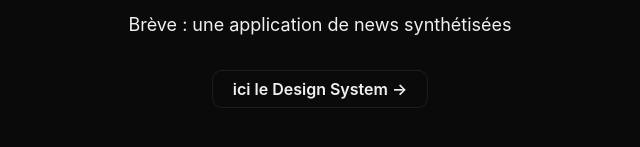
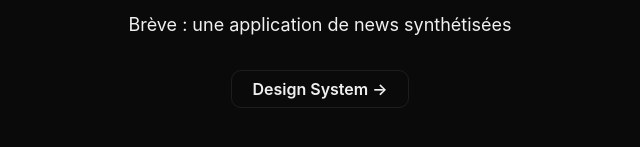
Before and after one commit to JulienTom33/breve, a React (Vite) app: page / in a window 1280 px wide. Shown: the part 365-512 px from the top of the page, without its empty margins (320-960 px from the left). Built offline with nearby package versions, Linux system fonts and the light colour scheme; a web font is replaced by a local one.

Commit message:
fix: rename button to \"Design System →\" #93

```diff
--- a/src/App.tsx
+++ b/src/App.tsx
@@ -30,7 +30,7 @@ function App() {
           Brève : une application de news synthétisées
         </p>
         <button className="btn btn--ghost" onClick={() => navigate(ROUTES.DESIGN_SYSTEM)}>
-          ici le Design System →
+          Design System →
         </button>
       </div>
     </div>
```
